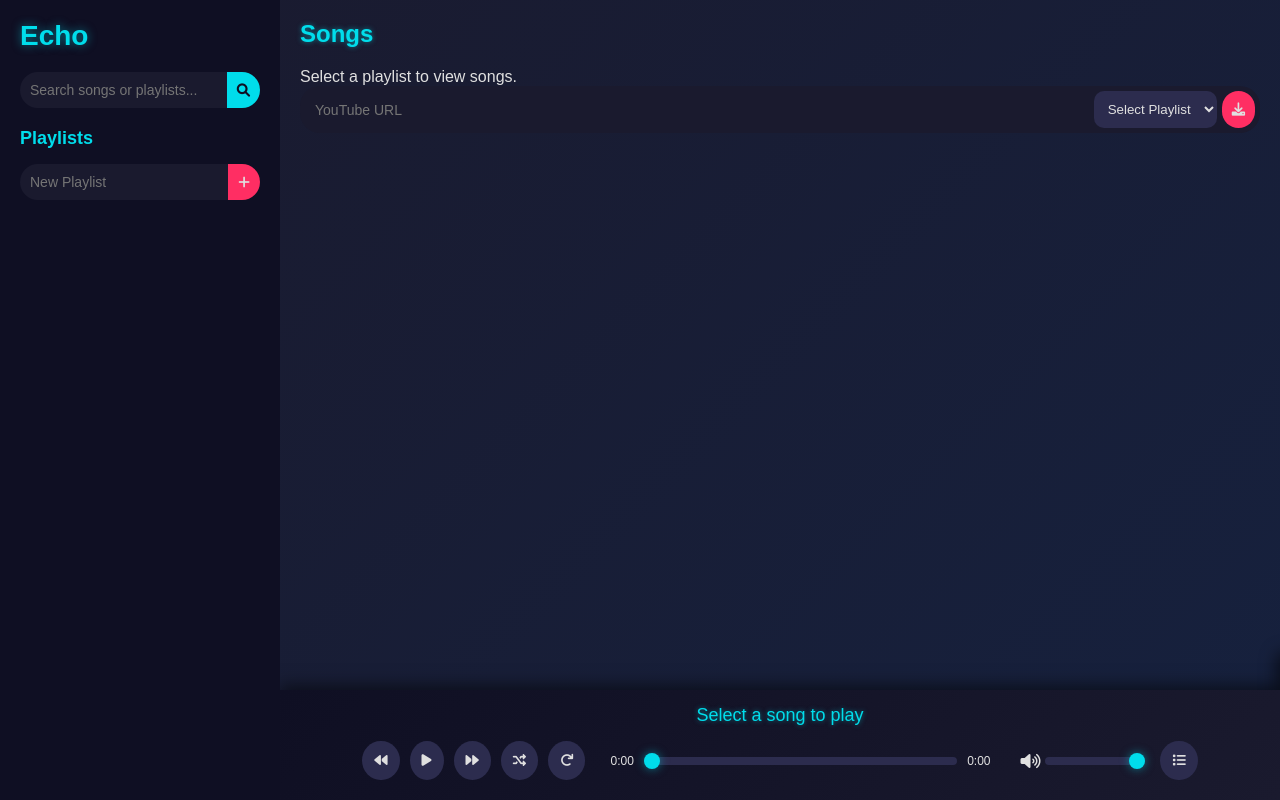
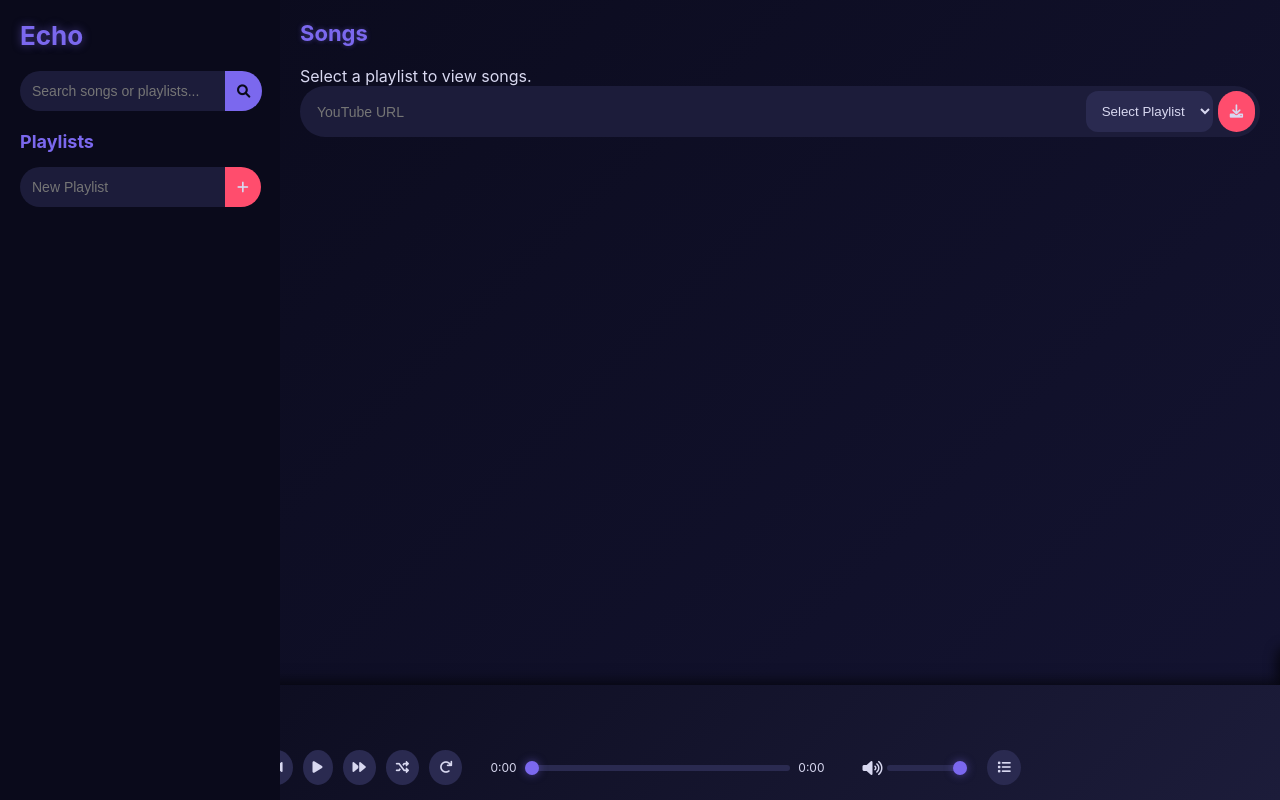
Before and after one commit to AshwanthSubramani/echo-v0.1, a FastAPI app: page / in a window 1280 px wide. Run offline with FastAPI, Linux system fonts and the light colour scheme; data that the repository does not hold is empty.

Commit message:
UI  Update

```diff
--- a/index.html
+++ b/index.html
@@ -11,7 +11,9 @@
     <script src="/static/script.js"></script>
 </head>
 <body>
+    <!-- Main container with sidebar and content -->
     <div class="container">
+        <!-- Sidebar for playlists and search -->
         <div class="sidebar">
             <div class="sidebar-header">
                 <h1>Echo</h1>
@@ -23,9 +25,21 @@
             </div>
             <div id="playlists" class="playlists"></div>
         </div>
+        <!-- Main content for songs and queue -->
         <div class="main-content">
             <div id="song-list" class="song-list"></div>
+            <!-- Queue panel, slides in from right -->
+            <div id="queue-panel" class="queue-panel">
+                <div class="queue-header">
+                    <h3>Queue</h3>
+                    <button id="queue-close"><i class="fas fa-times"></i></button>
+                </div>
+                <div id="queue-list" class="queue-list"></div>
+            </div>
+        </div>
+        <!-- Player, fixed at bottom -->
         <div class="player-container">
+            <div class="player-artwork"></div>
             <div id="player-info">Select a song to play</div>
             <div class="player-controls">
                 <button id="prev-btn" onclick="playPrevious()" title="Previous"><i class="fas fa-backward"></i></button>
@@ -45,14 +59,6 @@
                 <button id="queue-toggle" title="Show Queue"><i class="fas fa-list"></i></button>
             </div>
         </div>
-            <div id="queue-panel" class="queue-panel">
-                <div class="queue-header">
-                    <h3>Queue</h3>
-                    <button id="queue-close"><i class="fas fa-times"></i></button>
-                </div>
-                <div id="queue-list" class="queue-list"></div>
-            </div>
-        </div>
     </div>
 </body>
 </html>
--- a/static/style.css
+++ b/static/style.css
@@ -5,12 +6,13 @@
 }
 
 body {
-    font-family: 'Poppins', sans-serif;
-    background: linear-gradient(135deg, #1a1a2e, #16213e);
-    color: #e0e0e0;
+    font-family: 'Inter', sans-serif;
+    background: linear-gradient(135deg, #0a0a1b, #141432);
+    color: #d8d8f0;
     overflow-x: hidden;
 }
 
+/* Container */
 .container {
     display: flex;
     min-height: 100vh;
@@ -19,13 +21,13 @@ body {
 /* Sidebar */
 .sidebar {
     width: 280px;
-    background: #0f0f23;
+    background: #0a0a1b;
     padding: 20px;
-    transition: transform 0.3s ease;
     position: fixed;
     height: 100%;
     overflow-y: auto;
     z-index: 1000;
+    transition: transform 0.3s ease;
 }
 
 .sidebar-header {
@@ -36,16 +38,16 @@ body {
 }
 
 .sidebar h1 {
-    font-size: 28px;
-    color: #00ddeb;
-    text-shadow: 0 0 10px rgba(0, 221, 235, 0.5);
+    font-size: 26px;
+    color: #7b68ee;
+    text-shadow: 0 0 8px rgba(123, 104, 238, 0.5);
 }
 
 .sidebar-toggle {
     background: none;
     border: none;
-    color: #e0e0e0;
-    font-size: 20px;
+    color: #d8d8f0;
+    font-size: 22px;
     cursor: pointer;
     display: none;
 }
@@ -57,39 +59,40 @@ body {
 
 .search-bar input {
     flex: 1;
-    padding: 10px;
+    padding: 12px;
     border: none;
-    border-radius: 20px 0 0 20px;
-    background: #1a1a2e;
-    color: #e0e0e0;
+    border-radius: 25px 0 0 25px;
+    background: #1c1c3a;
+    color: #d8d8f0;
     font-size: 14px;
-    transition: background 0.3s;
+    transition: background 0.3s, box-shadow 0.3s;
 }
 
 .search-bar input:focus {
     outline: none;
-    background: #2c2c4e;
+    background: #2a2a50;
+    box-shadow: 0 0 8px rgba(123, 104, 238, 0.3);
 }
 
 .search-bar button {
-    padding: 10px;
-    background: #00ddeb;
+    padding: 12px;
+    background: #7b68ee;
     border: none;
-    border-radius: 0 20px 20px 0;
-    color: #0f0f23;
+    border-radius: 0 25px 25px 0;
+    color: #0a0a1b;
     cursor: pointer;
     transition: transform 0.2s, background 0.3s;
 }
 
 .search-bar button:hover {
-    transform: scale(1.1);
-    background: #00b8c4;
+    transform: scale(1.05);
+    background: #6a58d8;
 }
 
 #playlists h2 {
     font-size: 18px;
     margin-bottom: 15px;
-    color: #00ddeb;
+    color: #7b68ee;
 }
 
 .add-playlist {
@@ -99,71 +102,71 @@ body {
 
 .add-playlist input {
     flex: 1;
-    padding: 10px;
+    padding: 12px;
     border: none;
-    border-radius: 20px 0 0 20px;
-    background: #1a1a2e;
-    color: #e0e0e0;
+    border-radius: 25px 0 0 25px;
+    background: #1c1c3a;
+    color: #d8d8f0;
     font-size: 14px;
 }
 
 .add-playlist button {
-    padding: 10px;
-    background: #ff2e63;
+    padding: 12px;
+    background: #ff4d6d;
     border: none;
-    border-radius: 0 20px 20px 0;
-    color: #e0e0e0;
+    border-radius: 0 25px 25px 0;
+    color: #d8d8f0;
     cursor: pointer;
     transition: transform 0.2s;
 }
 
 .add-playlist button:hover {
-    transform: scale(1.1);
+    transform: scale(1.05);
 }
 
 .playlist-item {
     display: flex;
     align-items: center;
-    margin-bottom: 15px;
-    background: #1a1a2e;
-    border-radius: 10px;
+    margin-bottom: 12px;
+    background: #1c1c3a;
+    border-radius: 12px;
     padding: 10px;
     transition: transform 0.3s, box-shadow 0.3s;
     animation: fadeIn 0.5s ease;
 }
 
 .playlist-item:hover {
-    transform: translateY(-3px);
-    box-shadow: 0 5px 15px rgba(0, 221, 235, 0.3);
+    transform: translateY(-2px);
+    box-shadow: 0 4px 12px rgba(123, 104, 238, 0.4);
 }
 
 .playlist-image {
-    width: 50px;
-    height: 50px;
+    width: 48px;
+    height: 48px;
     object-fit: cover;
     border-radius: 8px;
-    margin-right: 10px;
+    margin-right: 12px;
     cursor: pointer;
     transition: transform 0.3s;
 }
 
 .playlist-image:hover {
-    transform: scale(1.1);
+    transform: scale(1.08);
 }
 
 .playlist-name {
     flex: 1;
     background: none;
     border: none;
-    color: #e0e0e0;
-    font-size: 16px;
+    color: #d8d8f0;
+    font-size: 15px;
     cursor: pointer;
     text-align: left;
     transition: color 0.3s;
 }
 
 .playlist-name:hover {
-    color: #00ddeb;
+    color: #7b68ee;
 }
 
 /* Main Content */
@@ -172,107 +175,107 @@ body {
     margin-left: 280px;
     padding: 20px;
     overflow-y: auto;
-    padding-bottom: 100px; /* Space for player */
+    padding-bottom: 120px; /* Space for player */
 }
 
 #song-list h2 {
-    font-size: 24px;
+    font-size: 22px;
     margin-bottom: 20px;
-    color: #00ddeb;
-    text-shadow: 0 0 5px rgba(0, 221, 235, 0.5);
+    color: #7b68ee;
+    text-shadow: 0 0 5px rgba(123, 104, 238, 0.4);
 }
 
 .add-song {
     display: flex;
     margin-bottom: 20px;
-    background: #1a1a2e;
-    border-radius: 20px;
+    background: #1c1c3a;
+    border-radius: 25px;
     padding: 5px;
 }
 
 .add-song input {
     flex: 1;
-    padding: 10px;
+    padding: 12px;
     border: none;
     background: transparent;
-    color: #e0e0e0;
+    color: #d8d8f0;
     font-size: 14px;
 }
 
 .add-song select {
-    padding: 10px;
+    padding: 12px;
     border: none;
-    background: #2c2c4e;
-    color: #e0e0e0;
-    border-radius: 10px;
+    background: #2a2a50;
+    color: #d8d8f0;
+    border-radius: 12px;
     margin: 0 5px;
 }
 
 .add-song button {
-    padding: 10px;
-    background: #ff2e63;
+    padding: 12px;
+    background: #ff4d6d;
     border: none;
-    border-radius: 20px;
-    color: #e0e0e0;
+    border-radius: 25px;
+    color: #d8d8f0;
     cursor: pointer;
     transition: transform 0.2s;
 }
 
 .add-song button:hover {
-    transform: scale(1.1);
+    transform: scale(1.05);
 }
 
 .song-item {
     display: flex;
     align-items: center;
-    padding: 15px;
-    background: #1a1a2e;
-    margin-bottom: 10px;
-    border-radius: 10px;
+    padding: 12px;
+    background: #1c1c3a;
+    margin-bottom: 8px;
+    border-radius: 12px;
     transition: transform 0.3s, box-shadow 0.3s;
     animation: slideIn 0.5s ease;
 }
 
 .song-item:hover {
-    transform: translateX(5px);
-    box-shadow: 0 5px 15px rgba(0, 221, 235, 0.3);
+    transform: translateX(4px);
+    box-shadow: 0 4px 12px rgba(123, 104, 238, 0.4);
 }
 
 .song-name {
     flex: 1;
-    color: #e0e0e0;
-    font-size: 16px;
+    color: #d8d8f0;
+    font-size: 15px;
     cursor: pointer;
     transition: color 0.3s, text-shadow 0.3s;
 }
 
 .song-name:hover {
-    color: #00ddeb;
-    text-shadow: 0 0 5px rgba(0, 221, 235, 0.5);
+    color: #7b68ee;
+    text-shadow: 0 0 6px rgba(123, 104, 238, 0.5);
 }
 
 .song-item button {
-    margin-left: 10px;
+    margin-left: 8px;
     padding: 8px;
-    background: #2c2c4e;
+    background: #2a2a50;
     border: none;
-    color: #e0e0e0;
+    color: #d8d8f0;
     cursor: pointer;
     border-radius: 50%;
     transition: transform 0.2s, background 0.3s;
 }
 
 .song-item button:hover {
-    transform: scale(1.2);
-    background: #00ddeb;
+    transform: scale(1.15);
+    background: #7b68ee;
 }
 
 .song-item .delete-btn {
-    background: #ff2e63;
+    background: #ff4d6d;
 }
 
 .song-item .delete-btn:hover {
-    background: #d81b60;
+    background: #e63950;
 }
 
 #sortable-songs {
@@ -288,25 +291,36 @@ body {
 .player-container {
     position: fixed;
     bottom: 0;
-    left: 280px;
+    left: 0;
     right: 0;
-    background: linear-gradient(135deg, #0f0f23, #1a1a2e);
+    background: linear-gradient(135deg, #0a0a1b, #1c1c3a);
     padding: 15px;
-    box-shadow: 0 -5px 15px rgba(0, 0, 0, 0.5);
-    transition: transform 0.3s;
+    box-shadow: 0 -4px 12px rgba(0, 0, 0, 0.6);
     z-index: 999;
+    transition: opacity 0.3s;
 }
 
 .player-container.active {
-    transform: translateY(0);
+    opacity: 1;
+}
+
+.player-artwork {
+    width: 50px;
+    height: 50px;
+    background: linear-gradient(135deg, #7b68ee, #ff4d6d);
+    border-radius: 8px;
+    margin-right: 10px;
+    display: inline-block;
+    vertical-align: middle;
 }
 
 #player-info {
-    font-size: 18px;
-    color: #00ddeb;
+    display: inline-block;
+    font-size: 16px;
+    color: #7b68ee;
+    vertical-align: middle;
     margin-bottom: 10px;
-    text-align: center;
-    text-shadow: 0 0 5px rgba(0, 221, 235, 0.5);
+    text-shadow: 0 0 5px rgba(123, 104, 238, 0.4);
     animation: fadeIn 0.5s ease;
 }
 
@@ -315,54 +329,54 @@ body {
     align-items: center;
     justify-content: center;
     flex-wrap: wrap;
+    gap: 10px;
 }
 
 .player-controls button {
-    margin: 5px;
-    padding: 12px;
-    background: #2c2c4e;
+    padding: 10px;
+    background: #2a2a50;
     border: none;
-    color: #e0e0e0;
+    color: #d8d8f0;
     border-radius: 50%;
     cursor: pointer;
     transition: transform 0.2s, background 0.3s, box-shadow 0.3s;
 }
 
 .player-controls button:hover {
-    transform: scale(1.2);
-    background: #00ddeb;
-    box-shadow: 0 0 10px rgba(0, 221, 235, 0.5);
+    transform: scale(1.15);
+    background: #7b68ee;
+    box-shadow: 0 0 8px rgba(123, 104, 238, 0.5);
 }
 
 .player-controls button.active {
-    background: #ff2e63;
-    box-shadow: 0 0 10px rgba(255, 46, 99, 0.5);
+    background: #ff4d6d;
+    box-shadow: 0 0 8px rgba(255, 77, 109, 0.5);
 }
 
 .progress-container {
     display: flex;
     align-items: center;
     flex: 1;
-    max-width: 400px;
+    max-width: 350px;
     margin: 0 10px;
 }
 
 #progress {
     flex: 1;
-    height: 8px;
-    background: #2c2c4e;
-    border-radius: 4px;
+    height: 6px;
+    background: #2a2a50;
+    border-radius: 3px;
     cursor: pointer;
     appearance: none;
 }
 
 #progress::-webkit-slider-thumb {
     appearance: none;
-    width: 16px;
-    height: 16px;
-    background: #00ddeb;
+    width: 14px;
+    height: 14px;
+    background: #7b68ee;
     border-radius: 50%;
-    box-shadow: 0 0 10px rgba(0, 221, 235, 0.5);
+    box-shadow: 0 0 8px rgba(123, 104, 238, 0.5);
     transition: transform 0.2s;
 }
 
@@ -372,8 +386,8 @@ body {
 
 #current-time, #duration {
     font-size: 12px;
-    margin: 0 10px;
-    color: #e0e0e0;
+    margin: 0 8px;
+    color: #d8d8f0;
 }
 
 .volume-container {
@@ -384,24 +398,24 @@ body {
 
 .volume-container i {
     margin-right: 5px;
-    color: #e0e0e0;
+    color: #d8d8f0;
 }
 
 #volume {
-    width: 100px;
-    height: 8px;
-    background: #2c2c4e;
-    border-radius: 4px;
+    width: 80px;
+    height: 6px;
+    background: #2a2a50;
+    border-radius: 3px;
     appearance: none;
 }
 
 #volume::-webkit-slider-thumb {
     appearance: none;
-    width: 16px;
-    height: 16px;
-    background: #00ddeb;
+    width: 14px;
+    height: 14px;
+    background: #7b68ee;
     border-radius: 50%;
-    box-shadow: 0 0 10px rgba(0, 221, 235, 0.5);
+    box-shadow: 0 0 8px rgba(123, 104, 238, 0.5);
     transition: transform 0.2s;
 }
 
@@ -410,25 +424,25 @@ body {
 }
 
 #queue-toggle {
-    background: #2c2c4e;
+    background: #2a2a50;
     transition: transform 0.2s, background 0.3s;
 }
 
 #queue-toggle:hover {
-    transform: scale(1.2);
-    background: #ff2e63;
+    transform: scale(1.15);
+    background: #ff4d6d;
 }
 
 /* Queue Panel */
 .queue-panel {
     position: fixed;
-    bottom: 80px;
+    bottom: 90px;
     right: 0;
-    width: 300px;
-    max-height: 400px;
-    background: #1a1a2e;
-    border-radius: 10px 0 0 10px;
-    box-shadow: -5px 0 15px rgba(0, 0, 0, 0.5);
+    width: 280px;
+    max-height: 350px;
+    background: #1c1c3a;
+    border-radius: 12px 0 0 12px;
+    box-shadow: -4px 0 12px rgba(0, 0, 0, 0.6);
     transform: translateX(100%);
     transition: transform 0.3s ease;
     z-index: 998;
```
Also changed, not shown: other parts of static/style.css (+37 -27 lines). Lines whose indentation alone changed are shown as unchanged.
